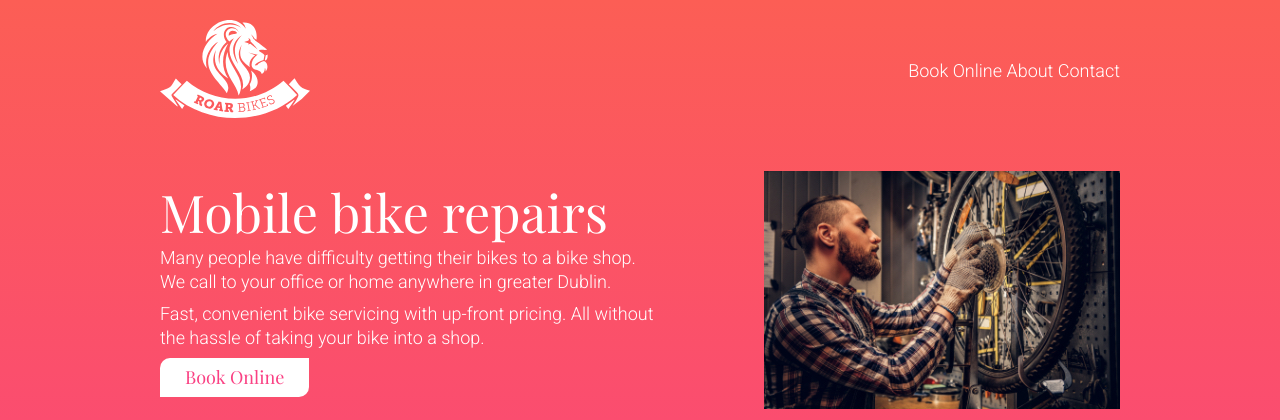
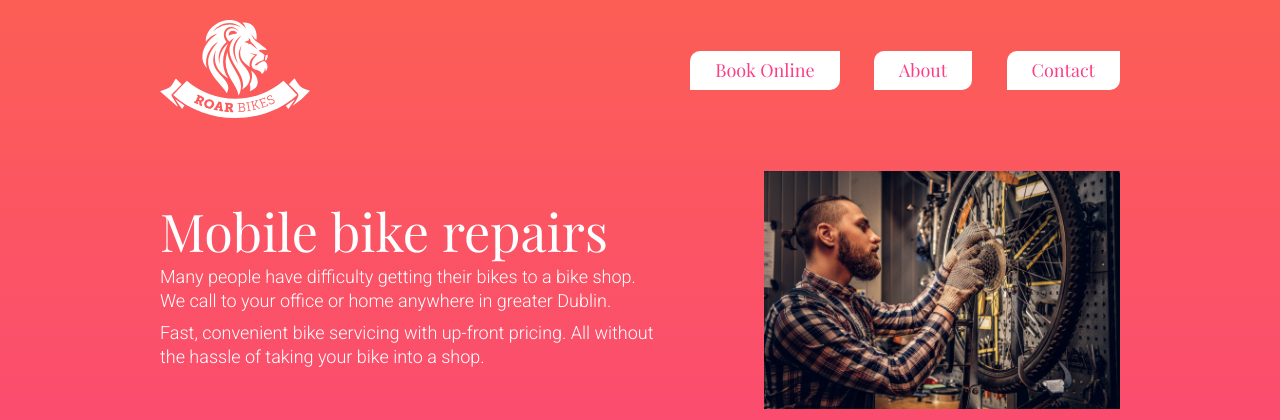
Before and after one commit to deuxemm/web-d-proj-2, a PHP site: page / in a window 1280 px wide. Shown: the top 420 px of the page. Run offline with PHP 8.4, Linux system fonts and the light colour scheme; some libraries are stand-ins or nearby versions.

Commit message:
add top right nav buttons

```diff
--- a/index.html
+++ b/index.html
@@ -30,7 +30,9 @@
             </div>
 
             <nav>
-                Book Online     About     Contact
+                <a href="#" class="mybutton">Book Online</a>
+                <a href="#" class="mybutton">About</a>
+                <a href="#" class="mybutton">Contact</a>
             </nav>
 
         </header>
@@ -41,7 +43,6 @@
                 <p>Many people have difficulty getting their bikes to a bike shop. We call to your office or home anywhere in greater Dublin.
                 </p>
                 <p>Fast, convenient bike servicing with up-front pricing. All without the hassle of taking your bike into a shop.</p>
-                <a href="test-page.html" class="mybutton">Book Online</a>
             </div>
             <div class="herobox2">
             <img src="/images/image-bike-repair-service-a.jpg" alt="person servicing a bike in Dublin">
--- a/style.css
+++ b/style.css
@@ -114,3 +114,7 @@ a.mybutton {
     display: inline-block;
     padding-top: 10px;
 }
+
+nav a.mybutton {
+    margin-left: 30px;
+}
```
